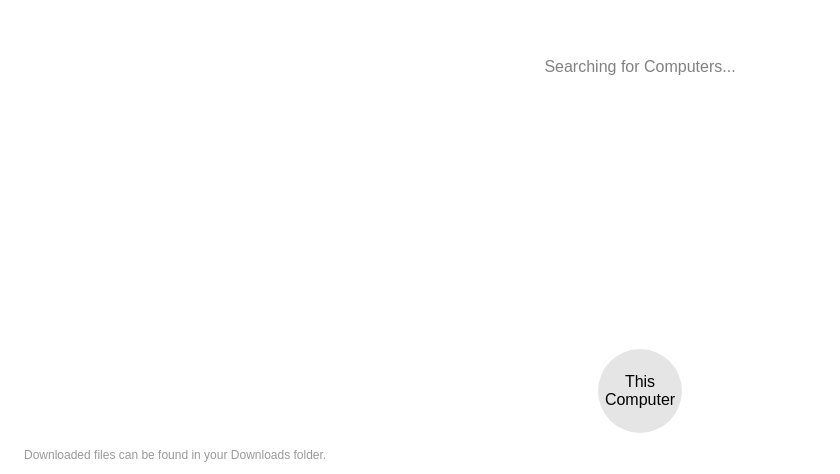
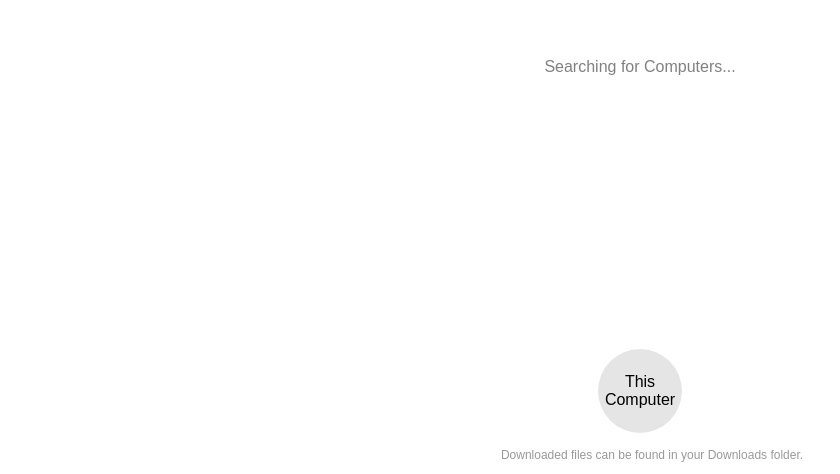
Before and after one commit to heapwolf/peerdrop, an Electron app: page index.html in a window 1280 px wide. Shown: the part 326-800 px from the top of the page, without its empty margins (0-840 px from the left). Drawn offline with Linux system fonts and the light colour scheme; no server answers.

Commit message:
fix footer overflow while keeping text alignment

```diff
--- a/index.css
+++ b/index.css
@@ -131,6 +131,7 @@ body.darwin .close {
   position: absolute;
   bottom: 0;
   text-align: center;
+  width: calc(100% - 2em);
   font-size: 12px;
   color: #999;
 }
```
